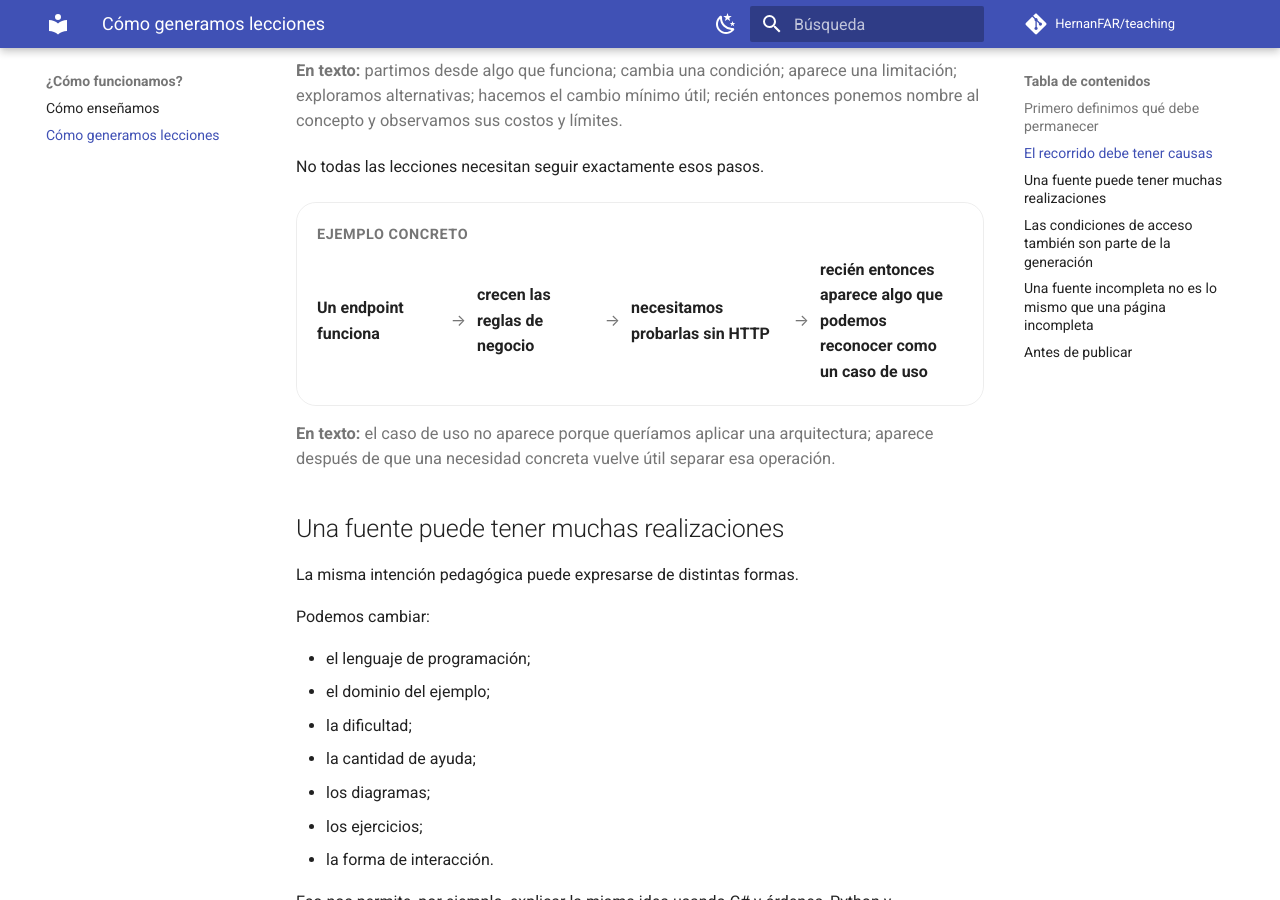
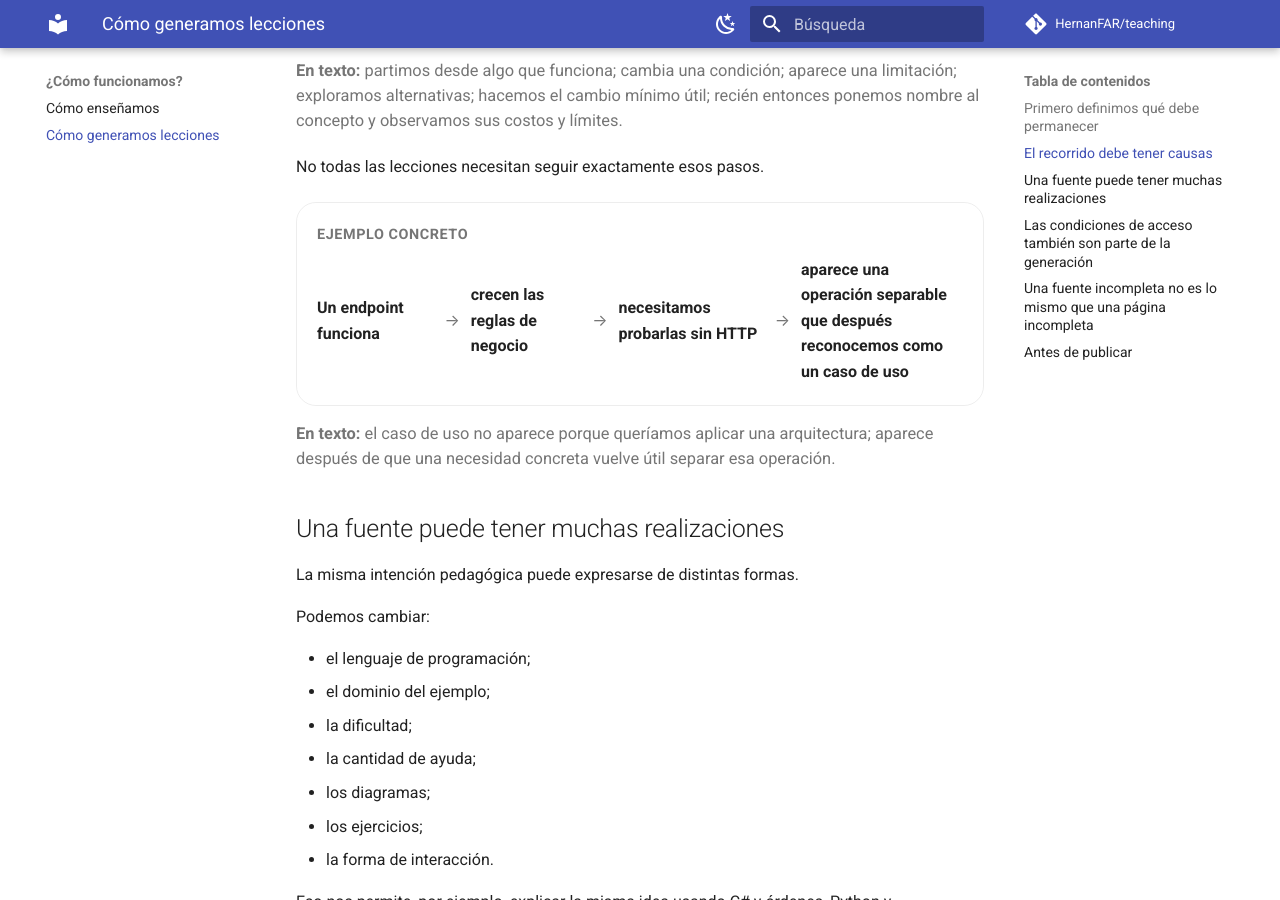
Before and after one commit to HernanFAR/teaching, an MkDocs documentation site: the page built from docs/about/lesson-generation.md, in a window 1280 px wide and 900 px high, scrolled down 1825 px. Built offline with MkDocs 1.6.1 and Material for MkDocs 9.7.7, drawn with Linux system fonts in a browser that asks for light colours; comment, search, counter and statistics services are not loaded.

Commit message:
docs: compact causal example conclusion

```diff
--- a/docs/about/lesson-generation.md
+++ b/docs/about/lesson-generation.md
@@ -123,7 +123,7 @@ No todas las lecciones necesitan seguir exactamente esos pasos.
 <span aria-hidden="true">→</span>
 <strong>necesitamos probarlas sin HTTP</strong>
 <span aria-hidden="true">→</span>
-<strong>recién entonces aparece algo que podemos reconocer como un caso de uso</strong>
+<strong>aparece una operación separable que después reconocemos como un caso de uso</strong>
 </div>
 
 <p class="visual-equivalent"><strong>En texto:</strong> el caso de uso no aparece porque queríamos aplicar una arquitectura; aparece después de que una necesidad concreta vuelve útil separar esa operación.</p>
```
